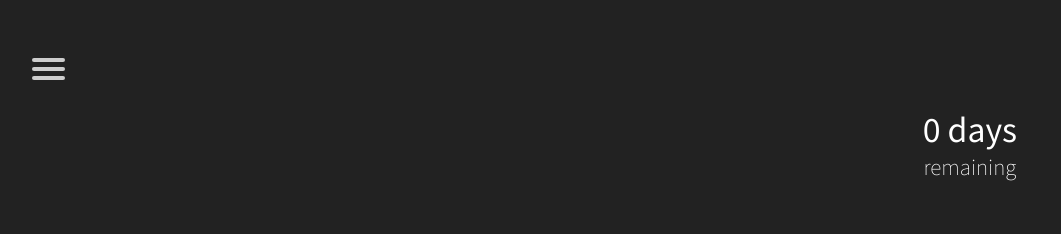
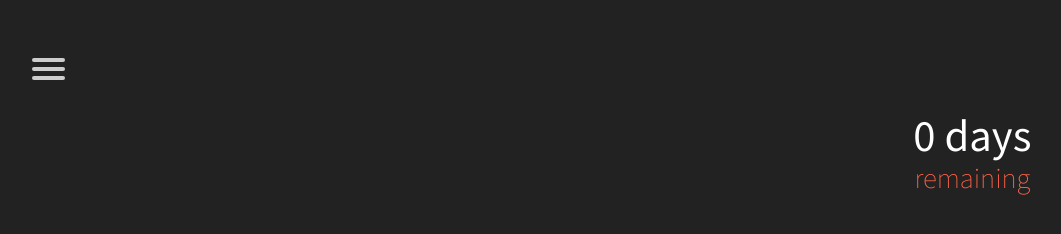
Before and after one commit to JensColman/Countdown-timer, a plain HTML site: page usePoints.html in a window 1280 px wide. Shown: the top 234 px of the page, without its empty margins (26-1087 px from the left). Drawn offline with Linux system fonts and the light colour scheme.

Commit message:
Sidebar fix

```diff
--- a/scripts/sidebar.js
+++ b/scripts/sidebar.js
@@ -5,7 +5,7 @@
 // Plaatst een teller sidebar in de pagina die nog opgevuld moet worden met de resterende tijd.
 function importSidebarContent() {
      if (document.getElementById("sidebar")) {
-          document.getElementById("sidebar").innerHTML = '<h5><span id="date"></span><span id="date-hour"></span><br></h5><h6>remaining</h6>';
+          document.getElementById("sidebar").innerHTML = '<h5 id="sidebarTimer"><span id="date"></span><span id="date-hour"></span><br></h5><h6 id="sidebarTimer2">remaining</h6>';
      }
 }
 
@@ -158,6 +158,8 @@ if (localStorage.getItem("timerSetting") === null) {
      importSidebarContent();
      // Zet de timer placeholder op 0.
      emptySidebarTimeSetting();
+     // Make h5 en h6 fontsize relative to the width of the parent.
+     changeTextSize();
 } else {
      // Plaatst een teller sidebar in de pagina die nog opgevuld moet worden met de resterende tijd.
      importSidebarContent();
@@ -169,5 +171,7 @@ if (localStorage.getItem("timerSetting") === null) {
           showTimeSettingSidebar();
           // Bereken of de timer al afgelopen is.
           isItDoneYet2();
+          // Make h5 en h6 fontsize relative to the width of the parent.
+          changeTextSize();
      }, 1000);
 }
--- /dev/null
+++ b/scripts/styling.js
@@ -0,0 +1,36 @@
+/*jshint esversion: 6 */
+
+// ---------------------- Functions ---------------------- \\
+
+// Make h5 en h6 fontsize relative to the width of the parent.
+function changeTextSize() {
+     var sidebarWidth;
+
+     if (document.getElementById("sidebarTimer") && document.getElementById("sidebar")) {
+          // Meet de breedte van de tekst in de h5 tag.
+          var h5Size = document.getElementById("sidebarTimer").scrollWidth;
+          // Meet de breedte van de sidebar.
+          sidebarWidth = document.getElementById("sidebar").clientWidth;
+          // Berekend hoe groot de fontsize moet zijn om de tekst te laten passen in de sidebar.
+          var sidebarCalcWidth = Math.floor((sidebarWidth / h5Size) * parseInt(window.getComputedStyle(document.getElementById("sidebarTimer")).fontSize)) + "px";
+          // Plaatst de berekende fontsize in de css.
+          document.getElementById("sidebarTimer").style.fontSize = sidebarCalcWidth;
+     }
+
+     if (document.getElementById("sidebarTimer2") && document.getElementById("sidebar")) {
+          // Meet de breedte van de tekst in de h6 tag.
+          var h6Size = document.getElementById("sidebarTimer2").scrollWidth;
+          // Meet de breedte van de sidebar.
+          sidebarWidth = document.getElementById("sidebar").clientWidth;
+          // Berekend hoe groot de fontsize moet zijn om de tekst te laten passen in de sidebar.
+          var sidebarCalcWidth2 = Math.floor((sidebarWidth / h6Size) * parseInt(window.getComputedStyle(document.getElementById("sidebarTimer2")).fontSize)) + "px";
+          // Plaatst de berekende fontsize in de css.
+          document.getElementById("sidebarTimer2").style.fontSize = sidebarCalcWidth2;
+     }
+
+     // console.log("Breedte h5: " + h5Size + "px");
+     // console.log("Breedte sidebar: " + document.getElementById("sidebar").clientWidth + "px");
+     // console.log("Huidige breedte h5: " + window.getComputedStyle(document.getElementById("sidebarTimer")).fontSize);
+     // console.log("Berekende breedte: " + (sidebarWidth / h5Size) * parseInt(window.getComputedStyle(document.getElementById("sidebarTimer")).fontSize) + "px");
+
+}
--- a/scripts/timer.js
+++ b/scripts/timer.js
@@ -24,11 +24,6 @@ console.log(
      "%c %s",
      consoleCss1,
      "- Beschikbaar maken voor meerdere browsers."
-);
-console.log(
-     "%c %s",
-     consoleCss1,
-     "- Het font van de timer in de sidebar verkleinen, ook die van de hoofdtimer. Best proportioneel laten schalen, relatief tot de breedte van the parent."
 );
 console.log(
      "%c %s",
--- a/styles/index.css
+++ b/styles/index.css
@@ -94,6 +94,11 @@ h5 {
 	font-size: 2em;
 	text-align: center;
 	margin: 0;
+	display: inline-block;
+	position: relative;
+	left: 50%;
+	transform: translate(-50%);
+	white-space: nowrap;
 }
 
 h6 {
@@ -101,6 +106,13 @@ h6 {
 	font-size: 1.3em;
 	text-align: center;
 	margin: 0;
+	margin-top: -5px;
+	display: inline-block;
+	position: relative;
+	left: 50%;
+	transform: translate(-50%);
+	white-space: nowrap;
+	color: tomato;
 }
 /***********************************************************************/
 /***********************************************************************/
@@ -122,10 +134,11 @@ h6 {
 }
 
 .sidebar {
-	width: calc(20% - 25px);
+	width: calc(20% - 60px);
 	position: absolute;
 	display: inline-block;
-	padding: 5px 10px;
+	margin: 5px 30px;
+	float: right;
 }
 /***********************************************************************/
 /***********************************************************************/
--- a/usePoints.html
+++ b/usePoints.html
@@ -55,11 +55,11 @@
           </div>
 
           <div id="sidebar" class="sidebar">
-               <h5>
+               <h5 id="sidebarTimer">
                     <span id="date"></span><span id="date-hour"></span>
                     <br>
                </h5>
-               <h6>remaining</h6>
+               <h6 id="sidebarTimer2">remaining</h6>
           </div>
 
 
@@ -85,6 +85,7 @@
 
      <!-- Scripts -->
      <script src="scripts/timer.js"></script>
+     <script src="scripts/styling.js"></script>
      <script src="scripts/sidebar.js"></script>
      <!-- <script src="scripts/cacheSaver.js"></script> -->
 </body>
```
Also changed, not shown: challenges.html (+3 -2 lines), extraIdeas.html (+3 -2 lines), index.html (+1 -0 lines), videoResources.html (+3 -2 lines).
